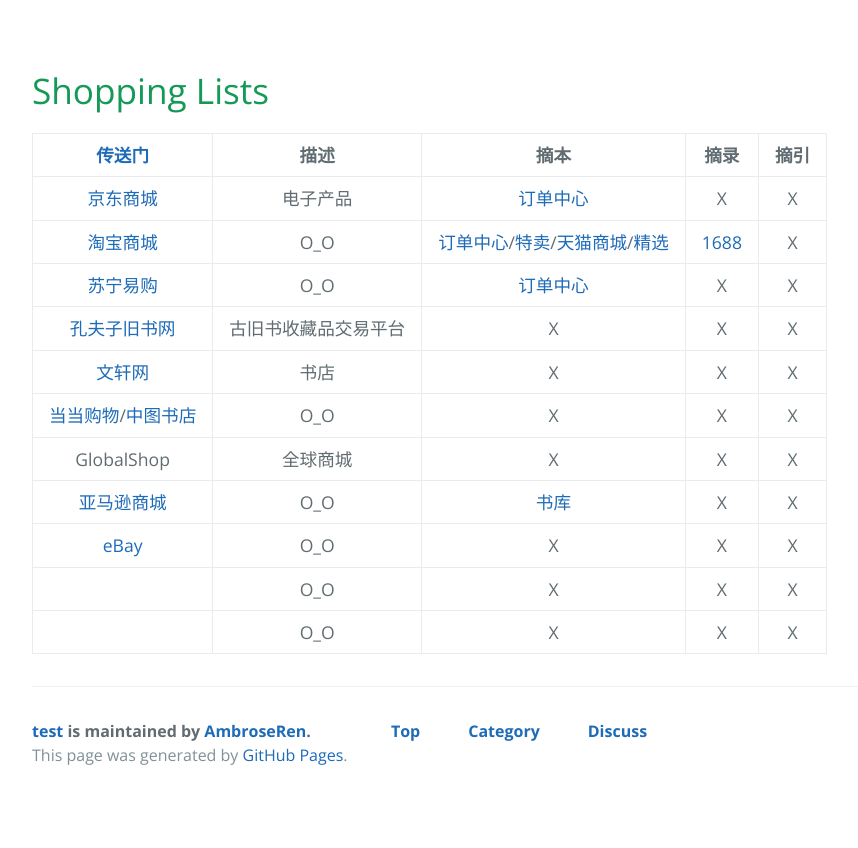
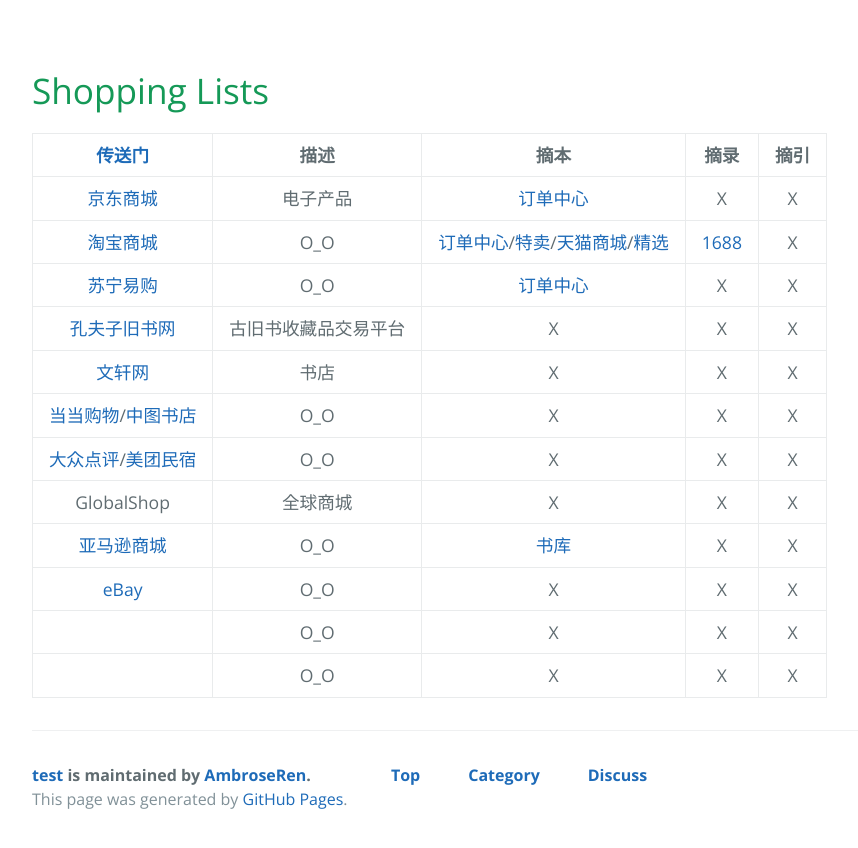
Before and after one commit to AmbroseRen/test, a Jekyll site: the page built from Library/shopping.md, in a window 1280 px wide. Shown: the top 848 px of the page, without its empty margins (84-942 px from the left). Built offline with Jekyll 4.4.1, drawn with Linux system fonts in a browser that asks for light colours; our own code applies the rules of GitHub Pages for plain Markdown files; the repository's description, which GitHub fills in, is left out.

Commit message:
Update shopping.md

```diff
--- a/Library/shopping.md
+++ b/Library/shopping.md
@@ -12,6 +12,7 @@
 | [孔夫子旧书网](https://www.kongfz.com/) | 古旧书收藏品交易平台 | X | X | X |
 | [文轩网](https://www.winxuan.com/) | 书店 | X | X | X |
 | [当当购物](http://www.dangdang.com/)/[中图书店](http://www.bookschina.com/) | O_O | X | X | X |
+| [大众点评](https://www.dianping.com/)/[美团民宿](https://minsu.dianping.com/) | O_O | X | X | X |
 | GlobalShop | 全球商城 | X | X | X |
 | [亚马逊商城](https://www.amazon.cn/) | O_O | [书库](https://www.amazon.cn/b?ie=UTF8&node=1974754071) | X | X |
 | [eBay](https://www.ebay.com/) | O_O | X | X | X |
```
